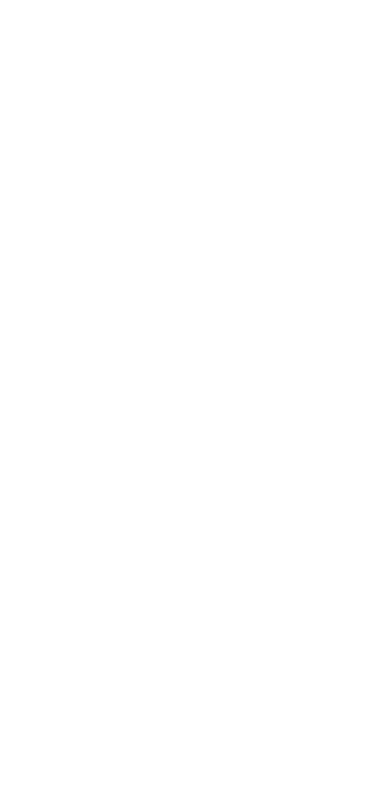
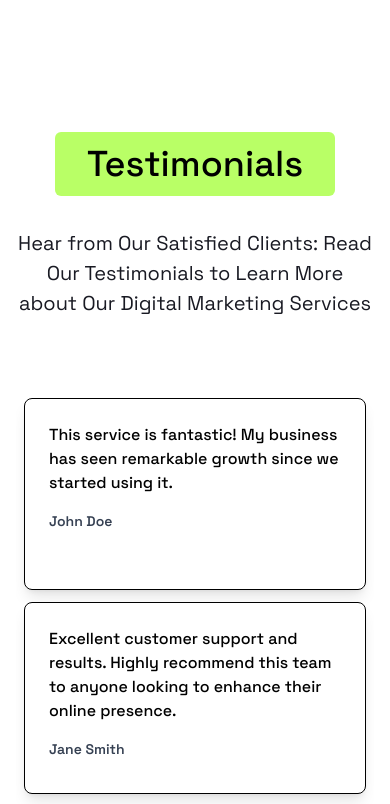
Before and after one commit to ifeelgarv/Positivus, a React (Vite) app: page / in a window 390 px wide. Shown: the part 9600-10404 px from the top of the page. Before the commit the page ends 9636 px from the top, so only its background shows below. Built offline with nearby package versions, Linux system fonts and the light colour scheme.

Commit message:
fake commit

```diff
--- a/src/App.jsx
+++ b/src/App.jsx
@@ -5,6 +5,7 @@ import Hero from "./components/Hero";
 import Navbar from "./components/Navbar";
 import Services from "./components/Services";
 import Team from "./components/Team";
+import Testimonials from "./components/Testimonials";
 import WorkingProcess from "./components/WorkingProcess";
 
 function App() {
@@ -17,6 +18,7 @@ function App() {
       <CaseStudies />
       <WorkingProcess />
       <Team />
+      <Testimonials />
     </div>
   );
 }
--- /dev/null
+++ b/src/components/Testimonials.jsx
@@ -0,0 +1,67 @@
+import React from "react";
+import { motion } from "framer-motion";
+import testimonialsData from "../utils/testimonialsData";
+// import { BsChatQuote, BsChatQuoteFill } from "react-icons/bs";
+
+const Testimonials = () => {
+  return (
+    <section className="pt-24 pb-8 bg-white" id="testimonials">
+      <div className="max-w-7xl mx-auto px-4 sm:px-6 lg:px-8 relative">
+        {/* Headline & Description */}
+        <motion.div
+          className="flex flex-col md:flex-row gap-8 mb-20 items-center text-center md:text-left"
+          initial={{ opacity: 0, y: 30 }}
+          animate={{ opacity: 1, y: 0 }}
+          transition={{ duration: 0.8, ease: "easeOut" }}
+        >
+          <motion.div
+            className="flex-shrink-0 bg-[var(--primary)] text-black py-3 px-8 rounded-md"
+            initial={{ opacity: 0, scale: 0.8 }}
+            animate={{ opacity: 1, scale: 1 }}
+            transition={{
+              duration: 0.5,
+              delay: 0.2,
+              type: "spring",
+              stiffness: 200,
+            }}
+          >
+            <h2 className="text-4xl sm:text-3xl font-medium">Testimonials</h2>
+          </motion.div>
+          <motion.div
+            className="md:w-1/2"
+            initial={{ opacity: 0, x: 30 }}
+            animate={{ opacity: 1, x: 0 }}
+            transition={{
+              duration: 0.7,
+              delay: 0.4,
+              ease: "easeOut",
+            }}
+          >
+            <p className="text-[20px] text-[var(--secondary)]">
+              Hear from Our Satisfied Clients: Read Our Testimonials to Learn
+              More about Our Digital Marketing Services
+            </p>
+          </motion.div>
+        </motion.div>
+
+        {/* Testimonials Slider */}
+        <div className="relative mb-12">
+          <div className="flex flex-col md:flex-row max-w-7xl mx-auto gap-3 overflow-hidden">
+            {testimonialsData.slice(0, 3).map((items, index) => (
+              <div key={index} className="w-full relative md:max-w-md px-2">
+                <div className="h-48 bg-white hover:bg-[var(--primary)] rounded-lg border hover:border-[var(--primary)] shadow-lg p-6 cursor-pointer transition-all duration-300">
+                  <p className="text-base font-medium mb-4">{items.text}</p>
+                  <p className="text-sm font-semibold text-gray-700">
+                    {items.author}
+                  </p>
+                </div>
+              </div>
+            ))}
+          </div>
+        </div>
+      </div>
+    </section>
+  );
+};
+
+export default Testimonials;
```
